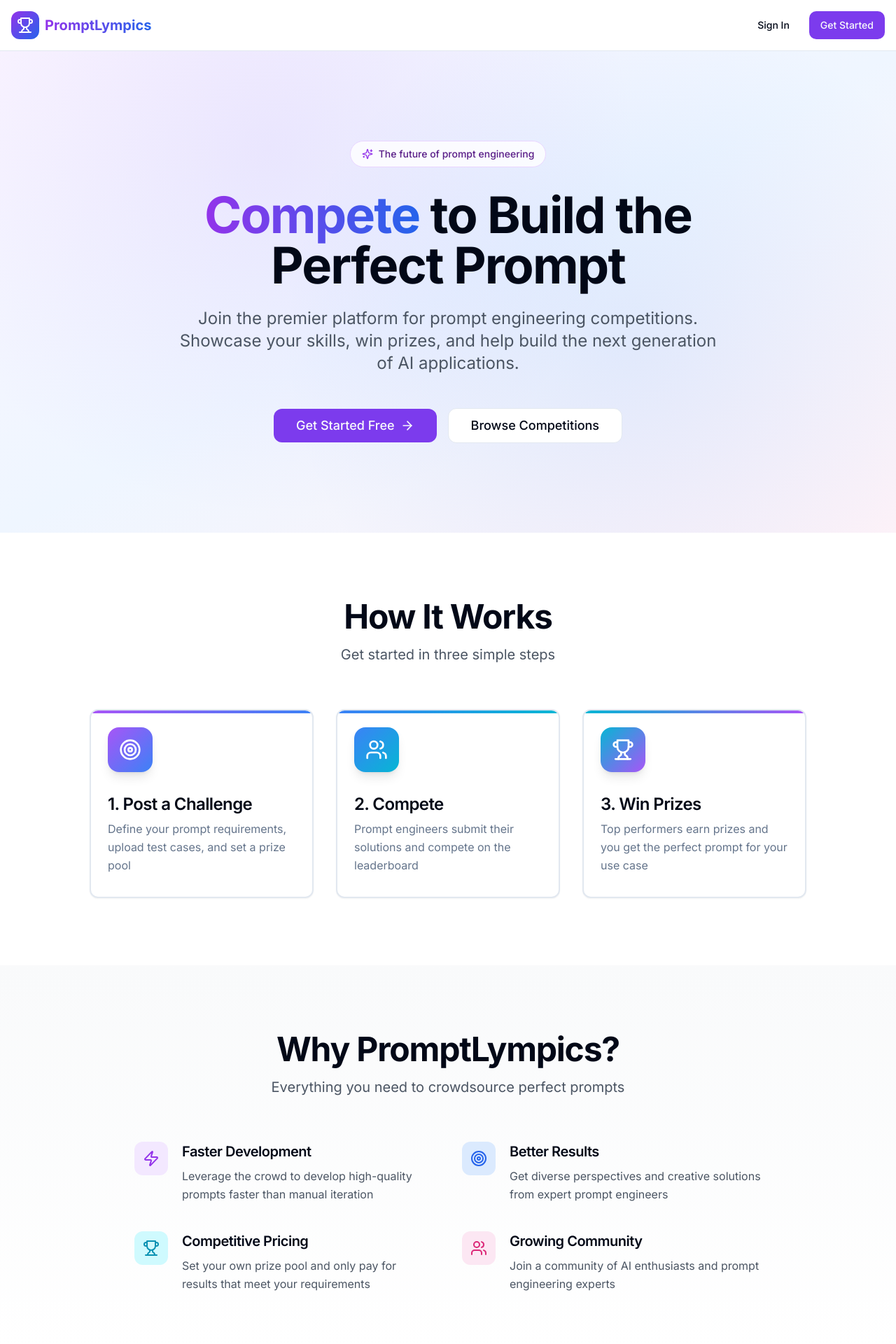
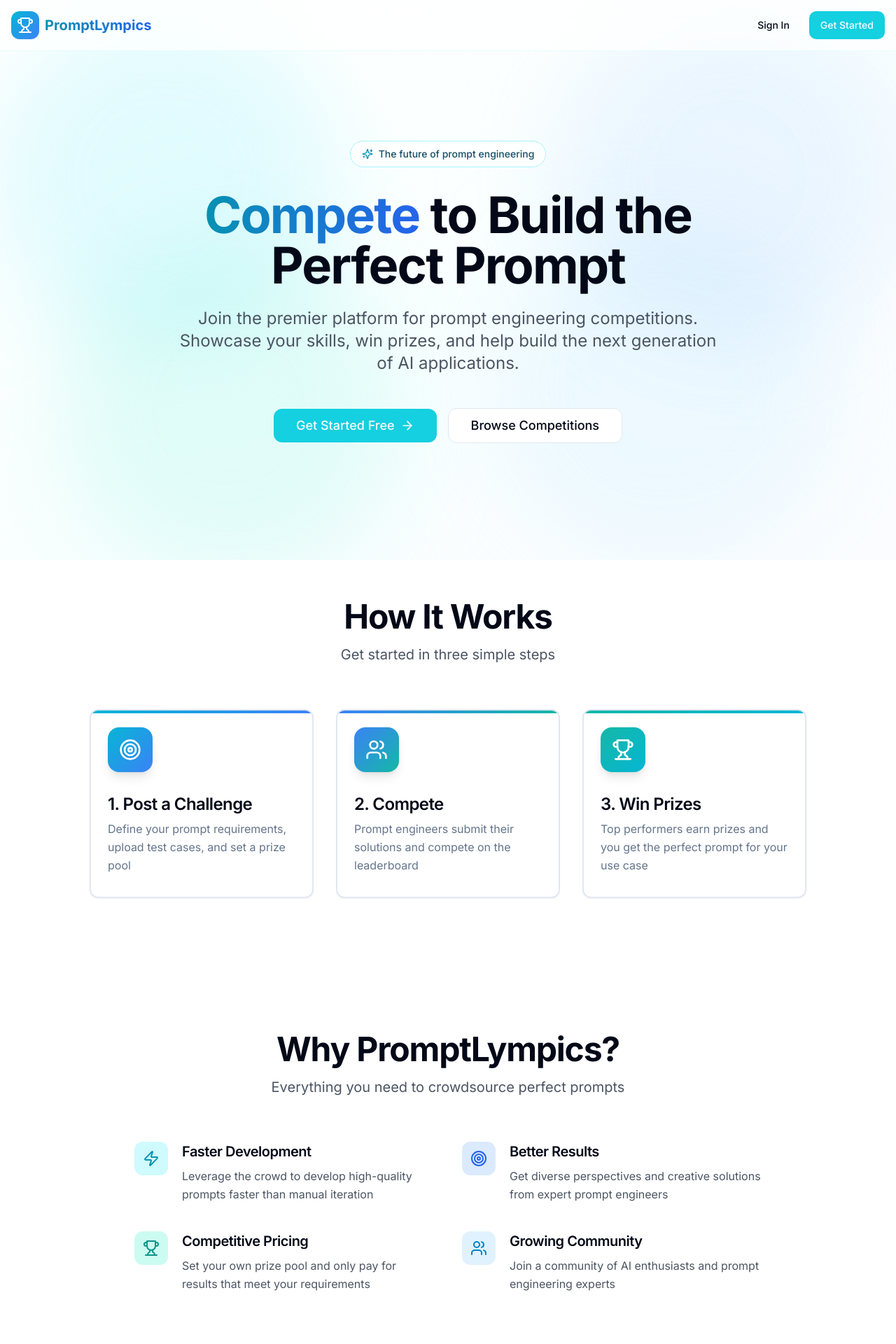
Before and after one commit to GitOutOfMyBed/PromptLympics, a Next.js app: page / in a window 1280 px wide. Shown: the top 1920 px of the page at 70% size. Built offline with nearby package versions, Linux system fonts and the light colour scheme; no server answers.

Commit message:
improve aesthetics and colors

```diff
--- /dev/null
+++ b/app/_components/animated-background.tsx
@@ -0,0 +1,14 @@
+export function AnimatedBackground() {
+  return (
+    <div className="fixed inset-0 -z-10 overflow-hidden pointer-events-none">
+      {/* Base gradient - very subtle */}
+      <div className="absolute inset-0 bg-gradient-to-br from-white via-cyan-50/30 to-blue-50/30" />
+
+      {/* Animated gradient orbs - subtle and soft */}
+      <div className="absolute top-0 -left-4 w-[500px] h-[500px] bg-cyan-200 rounded-full mix-blend-multiply filter blur-3xl opacity-30 animate-blob" />
+      <div className="absolute top-0 -right-4 w-[500px] h-[500px] bg-blue-200 rounded-full mix-blend-multiply filter blur-3xl opacity-25 animate-blob animation-delay-2000" />
+      <div className="absolute -bottom-8 left-20 w-[500px] h-[500px] bg-teal-200 rounded-full mix-blend-multiply filter blur-3xl opacity-25 animate-blob animation-delay-4000" />
+      <div className="absolute bottom-0 right-20 w-[500px] h-[500px] bg-sky-200 rounded-full mix-blend-multiply filter blur-3xl opacity-20 animate-blob animation-delay-6000" />
+    </div>
+  )
+}
--- a/app/_components/landing-page.tsx
+++ b/app/_components/landing-page.tsx
@@ -15,18 +15,13 @@ export function LandingPage() {
     <div className="min-h-screen">
       <Navbar />
 
-      {/* Hero Section with Gradient Background */}
+      {/* Hero Section */}
       <section className="relative overflow-hidden">
-        {/* Gradient Background */}
-        <div className="absolute inset-0 bg-gradient-to-br from-purple-50 via-blue-50 to-pink-50 -z-10" />
-        <div className="absolute inset-0 bg-[radial-gradient(circle_at_30%_20%,rgba(139,92,246,0.1),transparent_50%)] -z-10" />
-        <div className="absolute inset-0 bg-[radial-gradient(circle_at_70%_60%,rgba(59,130,246,0.1),transparent_50%)] -z-10" />
-
         <div className="container mx-auto px-4 py-24 md:py-32 text-center">
           {/* Badge */}
-          <div className="inline-flex items-center gap-2 px-4 py-2 rounded-full bg-white/80 backdrop-blur-sm border border-purple-200 mb-8 hover-lift">
-            <Sparkles className="h-4 w-4 text-purple-600" />
-            <span className="text-sm font-medium text-purple-900">The future of prompt engineering</span>
+          <div className="inline-flex items-center gap-2 px-4 py-2 rounded-full bg-white/80 backdrop-blur-sm border border-cyan-200 mb-8 hover-lift">
+            <Sparkles className="h-4 w-4 text-cyan-600" />
+            <span className="text-sm font-medium text-cyan-900">The future of prompt engineering</span>
           </div>
 
           {/* Headline */}
@@ -58,17 +53,17 @@ export function LandingPage() {
       </section>
 
       {/* How It Works */}
-      <section className="py-24 bg-white">
+      <section className="py-24">
         <div className="container mx-auto px-4">
           <div className="text-center mb-16">
             <h2 className="text-4xl md:text-5xl font-bold mb-4">How It Works</h2>
             <p className="text-xl text-gray-600">Get started in three simple steps</p>
           </div>
           <div className="grid md:grid-cols-3 gap-8 max-w-5xl mx-auto">
-            <Card className="card-hover border-2 relative overflow-hidden">
-              <div className="absolute top-0 left-0 w-full h-1 bg-gradient-to-r from-purple-500 to-blue-500" />
+            <Card className="card-hover border-2 relative overflow-hidden bg-white/90 backdrop-blur-sm">
+              <div className="absolute top-0 left-0 w-full h-1 bg-gradient-to-r from-cyan-500 to-blue-500" />
               <CardHeader className="pb-8">
-                <div className="h-16 w-16 rounded-2xl bg-gradient-to-br from-purple-500 to-blue-500 flex items-center justify-center mb-6 shadow-lg">
+                <div className="h-16 w-16 rounded-2xl bg-gradient-to-br from-cyan-500 to-blue-500 flex items-center justify-center mb-6 shadow-lg">
                   <Target className="h-8 w-8 text-white" />
                 </div>
                 <CardTitle className="text-2xl mb-3">1. Post a Challenge</CardTitle>
@@ -79,10 +74,10 @@ export function LandingPage() {
               </CardHeader>
             </Card>
 
-            <Card className="card-hover border-2 relative overflow-hidden">
-              <div className="absolute top-0 left-0 w-full h-1 bg-gradient-to-r from-blue-500 to-cyan-500" />
+            <Card className="card-hover border-2 relative overflow-hidden bg-white/90 backdrop-blur-sm">
+              <div className="absolute top-0 left-0 w-full h-1 bg-gradient-to-r from-blue-500 to-teal-500" />
               <CardHeader className="pb-8">
-                <div className="h-16 w-16 rounded-2xl bg-gradient-to-br from-blue-500 to-cyan-500 flex items-center justify-center mb-6 shadow-lg">
+                <div className="h-16 w-16 rounded-2xl bg-gradient-to-br from-blue-500 to-teal-500 flex items-center justify-center mb-6 shadow-lg">
                   <Users className="h-8 w-8 text-white" />
                 </div>
                 <CardTitle className="text-2xl mb-3">2. Compete</CardTitle>
@@ -93,10 +88,10 @@ export function LandingPage() {
               </CardHeader>
             </Card>
 
-            <Card className="card-hover border-2 relative overflow-hidden">
-              <div className="absolute top-0 left-0 w-full h-1 bg-gradient-to-r from-cyan-500 to-purple-500" />
+            <Card className="card-hover border-2 relative overflow-hidden bg-white/90 backdrop-blur-sm">
+              <div className="absolute top-0 left-0 w-full h-1 bg-gradient-to-r from-teal-500 to-cyan-500" />
               <CardHeader className="pb-8">
-                <div className="h-16 w-16 rounded-2xl bg-gradient-to-br from-cyan-500 to-purple-500 flex items-center justify-center mb-6 shadow-lg">
+                <div className="h-16 w-16 rounded-2xl bg-gradient-to-br from-teal-500 to-cyan-500 flex items-center justify-center mb-6 shadow-lg">
                   <Trophy className="h-8 w-8 text-white" />
                 </div>
                 <CardTitle className="text-2xl mb-3">3. Win Prizes</CardTitle>
@@ -111,7 +106,7 @@ export function LandingPage() {
       </section>
 
       {/* Features */}
-      <section className="py-24 bg-gradient-to-b from-gray-50 to-white">
+      <section className="py-24">
         <div className="container mx-auto px-4">
           <div className="text-center mb-16">
             <h2 className="text-4xl md:text-5xl font-bold mb-4">
@@ -122,8 +117,8 @@ export function LandingPage() {
           <div className="grid md:grid-cols-2 gap-10 max-w-4xl mx-auto">
             <div className="flex gap-5 group">
               <div className="flex-shrink-0">
-                <div className="h-12 w-12 rounded-xl bg-purple-100 flex items-center justify-center group-hover:bg-purple-200 transition-smooth">
-                  <Zap className="h-6 w-6 text-purple-600" />
+                <div className="h-12 w-12 rounded-xl bg-cyan-100 flex items-center justify-center group-hover:bg-cyan-200 transition-smooth">
+                  <Zap className="h-6 w-6 text-cyan-600" />
                 </div>
               </div>
               <div>
@@ -152,8 +147,8 @@ export function LandingPage() {
 
             <div className="flex gap-5 group">
               <div className="flex-shrink-0">
-                <div className="h-12 w-12 rounded-xl bg-cyan-100 flex items-center justify-center group-hover:bg-cyan-200 transition-smooth">
-                  <Trophy className="h-6 w-6 text-cyan-600" />
+                <div className="h-12 w-12 rounded-xl bg-teal-100 flex items-center justify-center group-hover:bg-teal-200 transition-smooth">
+                  <Trophy className="h-6 w-6 text-teal-600" />
                 </div>
               </div>
               <div>
@@ -167,8 +162,8 @@ export function LandingPage() {
 
             <div className="flex gap-5 group">
               <div className="flex-shrink-0">
-                <div className="h-12 w-12 rounded-xl bg-pink-100 flex items-center justify-center group-hover:bg-pink-200 transition-smooth">
-                  <Users className="h-6 w-6 text-pink-600" />
+                <div className="h-12 w-12 rounded-xl bg-sky-100 flex items-center justify-center group-hover:bg-sky-200 transition-smooth">
+                  <Users className="h-6 w-6 text-sky-600" />
                 </div>
               </div>
               <div>
@@ -185,7 +180,7 @@ export function LandingPage() {
 
       {/* CTA */}
       <section className="relative overflow-hidden py-24">
-        <div className="absolute inset-0 bg-gradient-to-br from-purple-600 via-blue-600 to-cyan-600 -z-10" />
+        <div className="absolute inset-0 bg-gradient-to-br from-cyan-600 via-blue-600 to-teal-600 -z-10" />
         <div className="absolute inset-0 bg-[radial-gradient(circle_at_50%_50%,rgba(255,255,255,0.1),transparent_50%)] -z-10" />
 
         <div className="container mx-auto px-4 text-center relative">
--- a/app/_components/navbar.tsx
+++ b/app/_components/navbar.tsx
@@ -15,10 +15,10 @@ export function Navbar() {
   }
 
   return (
-    <nav className="border-b bg-white/80 backdrop-blur-md sticky top-0 z-50">
+    <nav className="border-b border-cyan-100/50 bg-white/70 backdrop-blur-xl sticky top-0 z-50">
       <div className="container mx-auto px-4 py-4 flex items-center justify-between">
         <Link href="/" className="flex items-center gap-2 text-xl font-bold hover-lift group">
-          <div className="h-10 w-10 rounded-xl bg-gradient-to-br from-purple-600 to-blue-600 flex items-center justify-center">
+          <div className="h-10 w-10 rounded-xl bg-gradient-to-br from-cyan-500 to-blue-500 flex items-center justify-center shadow-sm">
             <Trophy className="h-6 w-6 text-white" />
           </div>
           <span className="gradient-text">PromptLympics</span>
--- a/app/competitions/_components/competitions-table.tsx
+++ b/app/competitions/_components/competitions-table.tsx
@@ -58,7 +58,7 @@ export function CompetitionsTable({
     <div className="grid grid-cols-1 md:grid-cols-2 lg:grid-cols-3 gap-6">
       {competitions.map((competition) => (
         <Link key={competition.id} href={`/competitions/${competition.id}`}>
-          <Card className="card-hover h-full border-2">
+          <Card className="card-hover h-full border-2 bg-white/90 backdrop-blur-sm">
             <CardHeader className="space-y-3">
               <div className="flex items-start justify-between gap-2">
                 <Badge variant={getStatusVariant(competition.status)} className="font-semibold">
@@ -92,7 +92,7 @@ export function CompetitionsTable({
                   <span className="text-muted-foreground">{formatDate(competition.endDate)}</span>
                 </div>
                 {competition.bestScore !== null && (
-                  <div className="flex items-center gap-1 text-sm font-semibold text-purple-600">
+                  <div className="flex items-center gap-1 text-sm font-semibold text-cyan-600">
                     <TrendingUp className="h-4 w-4" />
                     <span>{(competition.bestScore * 100).toFixed(1)}%</span>
                   </div>
--- a/app/globals.css
+++ b/app/globals.css
@@ -10,24 +10,24 @@
     --card-foreground: 222.2 84% 4.9%;
     --popover: 0 0% 100%;
     --popover-foreground: 222.2 84% 4.9%;
-    --primary: 262 83% 58%;
+    --primary: 185 84% 48%;
     --primary-foreground: 210 40% 98%;
     --secondary: 210 40% 96.1%;
     --secondary-foreground: 222.2 47.4% 11.2%;
     --muted: 210 40% 96.1%;
     --muted-foreground: 215.4 16.3% 46.9%;
-    --accent: 262 83% 58%;
+    --accent: 185 84% 48%;
     --accent-foreground: 210 40% 98%;
     --destructive: 0 84.2% 60.2%;
     --destructive-foreground: 210 40% 98%;
     --border: 214.3 31.8% 91.4%;
     --input: 214.3 31.8% 91.4%;
-    --ring: 262 83% 58%;
+    --ring: 185 84% 48%;
     --radius: 0.75rem;
 
     /* Modern gradient colors */
-    --gradient-from: 262 83% 58%;
-    --gradient-to: 221 83% 53%;
+    --gradient-from: 185 84% 48%;
+    --gradient-to: 203 89% 53%;
   }
 
   .dark {
@@ -79,7 +79,7 @@
   }
 
   .gradient-text {
-    @apply bg-clip-text text-transparent bg-gradient-to-r from-purple-600 to-blue-600;
+    @apply bg-clip-text text-transparent bg-gradient-to-r from-cyan-600 to-blue-600;
   }
 
   /* Glass morphism */
@@ -107,4 +107,38 @@
   .card-hover {
     @apply transition-all duration-300 ease-in-out hover:shadow-xl hover:-translate-y-1;
   }
+
+  /* Animation delays */
+  .animation-delay-2000 {
+    animation-delay: 2s;
+  }
+  .animation-delay-4000 {
+    animation-delay: 4s;
+  }
+  .animation-delay-6000 {
+    animation-delay: 6s;
+  }
+  .animation-delay-8000 {
+    animation-delay: 8s;
+  }
 }
+
+/* Keyframe animations */
+@keyframes blob {
+  0% {
+    transform: translate(0px, 0px) scale(1);
+  }
+  33% {
+    transform: translate(30px, -50px) scale(1.1);
+  }
+  66% {
+    transform: translate(-20px, 20px) scale(0.9);
+  }
+  100% {
+    transform: translate(0px, 0px) scale(1);
+  }
+}
+
+.animate-blob {
+  animation: blob 7s infinite;
+}
--- a/app/layout.tsx
+++ b/app/layout.tsx
@@ -3,6 +3,7 @@ import { Inter } from "next/font/google"
 import "./globals.css"
 import { AuthProvider } from "@/app/_components/providers/auth-provider"
 import { Footer } from "@/app/_components/footer"
+import { AnimatedBackground } from "@/app/_components/animated-background"
 
 const inter = Inter({ subsets: ["latin"] })
 
@@ -19,6 +20,7 @@ export default function RootLayout({
   return (
     <html lang="en">
       <body className={`${inter.className} flex flex-col min-h-screen`}>
+        <AnimatedBackground />
         <AuthProvider>
           <div className="flex-1">{children}</div>
           <Footer />
```
